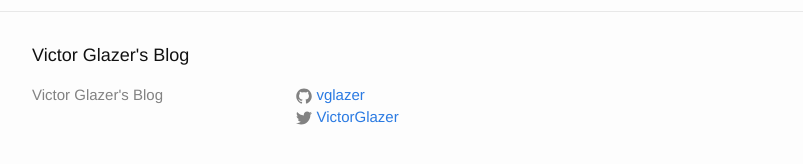
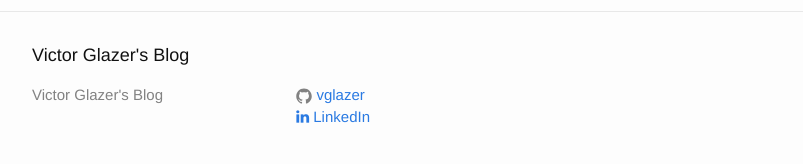
Before and after one commit to vglazer/vglazer.github.io, a Jekyll site: the page built from _posts/2015-07-18-python-wrappers-for-c++-libraries.markdown, in a window 1280 px wide and 900 px high, scrolled down 1935 px. Shown: the part 711-875 px from the top of the window, without its empty margins (238-1041 px from the left). Built offline with Jekyll 4.4.1, drawn with Linux system fonts in a browser that asks for light colours; nearby versions of some CDN libraries.

Commit message:
Out with Twitter, in with LinkedIn

```diff
--- a/_config.yml
+++ b/_config.yml
@@ -7,7 +7,7 @@ baseurl: "" # the subpath of your site, e.g. /blog/
 #url: "http://yourdomain.com" # the base hostname & protocol for your site
 url: "vglazer.github.io" # the base hostname & protocol for your site
 github_username:  vglazer
-twitter_username: VictorGlazer
+linkedin_username: victorglazer
 
 # Build settings
 markdown: kramdown
--- a/_includes/footer.html
+++ b/_includes/footer.html
@@ -42,6 +42,14 @@
             </a>
           </li>
           {% endif %}
+
+          {% if site.linkedin_username %}
+            <li>
+              <a href="https://linkedin.com/in/{{ site.linkedin_username }}">
+                <i class="fa fa-linkedin"></i> LinkedIn
+              </a>
+           </li>
+          {% endif %}
         </ul>
       </div>
 
--- a/_includes/head.html
+++ b/_includes/head.html
@@ -10,4 +10,5 @@
   <link rel="stylesheet" href="{{ "/css/syntax.css" | prepend: site.baseurl }}">
   <link rel="canonical" href="{{ page.url | replace:'index.html','' | prepend: site.baseurl | prepend: site.url }}">
   <link rel="alternate" type="application/rss+xml" title="{{ site.title }}" href="{{ "/feed.xml" | prepend: site.baseurl | prepend: site.url }}" />
+  <link rel="stylesheet" href="//maxcdn.bootstrapcdn.com/font-awesome/4.3.0/css/font-awesome.min.css">
 </head>
```
